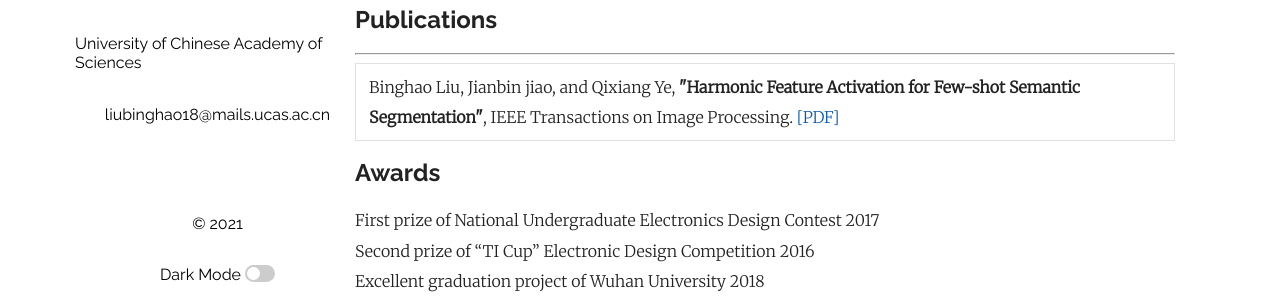
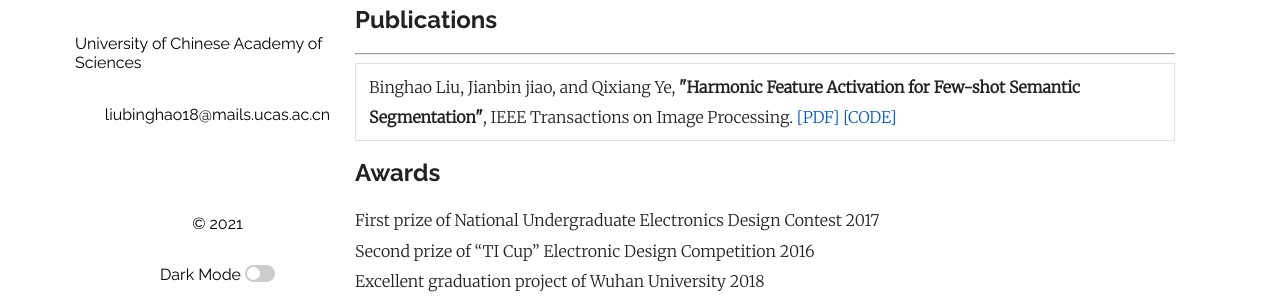
Before and after one commit to Bibikiller/Bibikiller.github.io, a Jekyll site: the page built from index.md, in a window 1280 px wide. Shown: the part 380-680 px from the top of the page. Built offline with Jekyll 4.4.1, drawn with Linux system fonts in a browser that asks for light colours; some web fonts are replaced; our own code applies the rules of GitHub Pages for plain Markdown files; a script that is not in the unit is left out; comment, search, counter and statistics services are not loaded.

Commit message:
Update index.md

```diff
--- a/index.md
+++ b/index.md
@@ -13,7 +13,7 @@ My research interests include computer vision and machine learning, specifically
 <tr>
 <td>Binghao Liu, Jianbin jiao, and Qixiang Ye,
 <b>"Harmonic Feature Activation for Few-shot Semantic Segmentation"</b>,
-IEEE Transactions on Image Processing. <a href="https://ieeexplore.ieee.org/document/9356450">[PDF]</a>
+IEEE Transactions on Image Processing. <a href="https://ieeexplore.ieee.org/document/9356450">[PDF]</a> <a href="https://github.com/Bibikiller/HFA">[CODE]</a>
 </td>
 </tr>
 </table>
```
